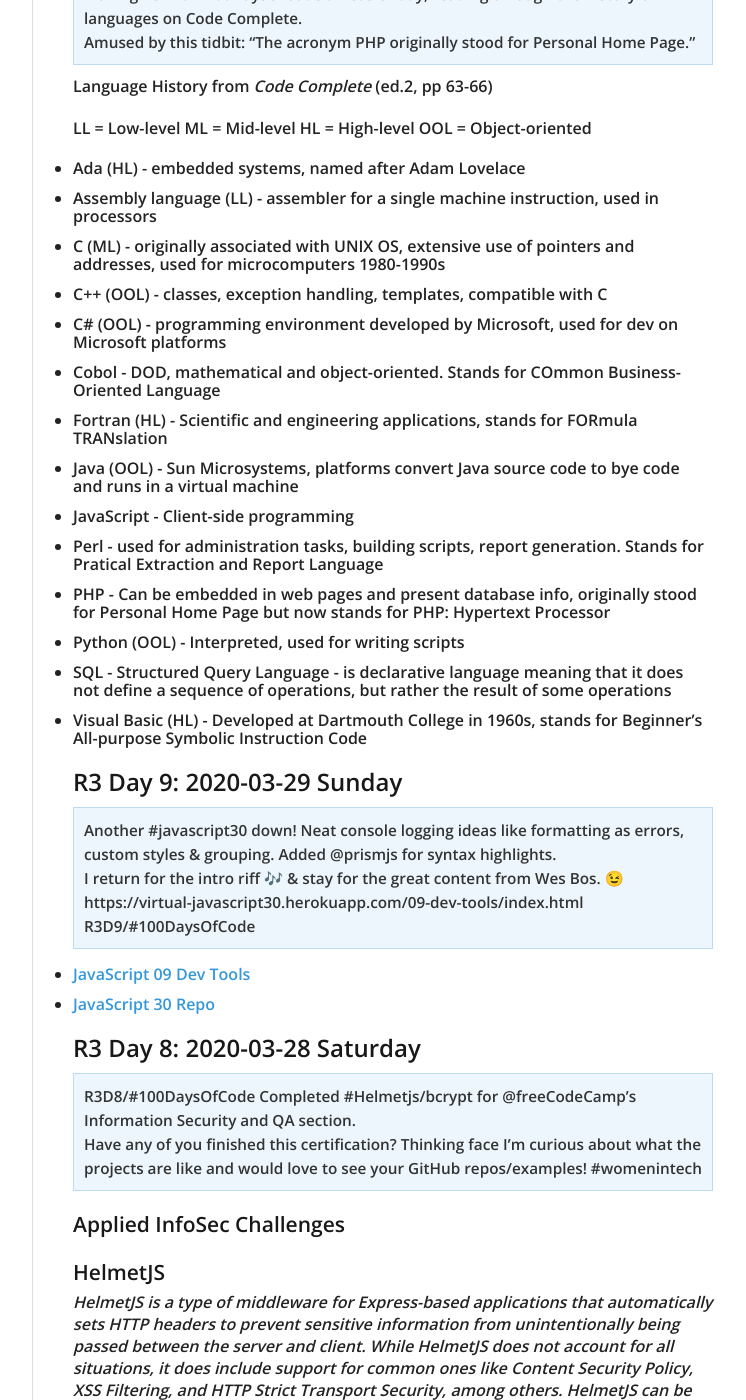
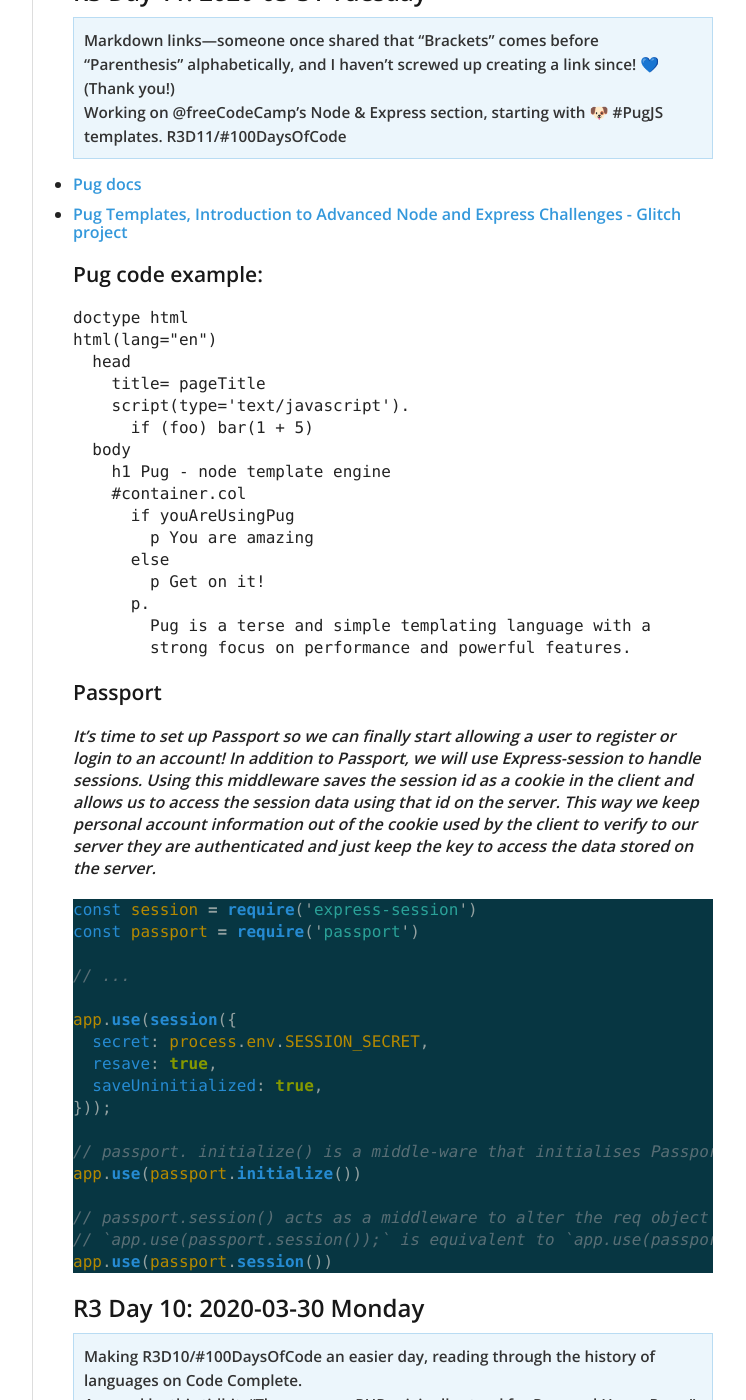
Before and after one commit to virtual/100daysofcode, a Jekyll site: the page built from index.md, in a window 1280 px wide and 1400 px high, scrolled down 864 px. Shown: the whole window, without its empty margins (378-1124 px from the left). Built offline with Jekyll 4.4.1, drawn with Linux system fonts in a browser that asks for light colours; nearby versions of some CDN libraries; our own code applies the rules of GitHub Pages for plain Markdown files; some of the changed text lies outside the part shown.

Commit message:
add day 11 node and express info

````diff
--- a/index.md
+++ b/index.md
@@ -4,6 +4,7 @@
 ## ⭐ Some ideas for round 3: ⭐
 
 - Read 10 pages of Code Complete
+  - Day 10: History of programming languages
 - Continue developing out [Libworx](https://github.com/virtual/libworx)
 - Develop out [Knight University using TailwindCSS](https://virtual.github.io/knightu/)
 - Consider apps that might help Toastmaster groups online (Timer, Feedback forms)
@@ -21,6 +22,7 @@
     - Day 06: Continue testing with ChaiJS
     - Day 07: Finish testing with ChaiJS ✓
     - Day 08: Complete HelmetJS & bcrypt ✓
+    - Day 11: Pug/Passport - Node & Express
 - [React Storybook with Emma Bostian (FEM)](https://livestream.com/accounts/4894689/events/9027490/videos/202820134)
 - [CSS In-Depth, v3, Estelle Weyl (FEM)](https://frontendmasters.com/workshops/css-in-depth-v3/)
   - Day 02: Intro and review of failures
@@ -28,6 +30,60 @@
   - Day 04: Pseudo-selectors
 
 ----------
+
+## R3 Day 11: 2020-03-31 Tuesday
+
+> Markdown links—someone once shared that "Brackets" comes before "Parenthesis" alphabetically, and I haven't screwed up creating a link since! 💙 (Thank you!)
+>
+> Working on @freeCodeCamp's Node & Express section, starting with 🐶 #PugJS templates. R3D11/#100DaysOfCode
+
+- [Pug docs](https://github.com/pugjs/pug)
+- [Pug Templates, Introduction to Advanced Node and Express Challenges - Glitch project](https://virtual-fcc-node-security.glitch.me/)
+
+### Pug code example:
+
+``` pug
+doctype html
+html(lang="en")
+  head
+    title= pageTitle
+    script(type='text/javascript').
+      if (foo) bar(1 + 5)
+  body
+    h1 Pug - node template engine
+    #container.col
+      if youAreUsingPug
+        p You are amazing
+      else
+        p Get on it!
+      p.
+        Pug is a terse and simple templating language with a
+        strong focus on performance and powerful features.
+```
+
+### Passport
+
+_It's time to set up Passport so we can finally start allowing a user to register or login to an account! In addition to Passport, we will use Express-session to handle sessions. Using this middleware saves the session id as a cookie in the client and allows us to access the session data using that id on the server. This way we keep personal account information out of the cookie used by the client to verify to our server they are authenticated and just keep the key to access the data stored on the server._
+
+```js
+const session = require('express-session')
+const passport = require('passport')
+
+// ...
+
+app.use(session({
+  secret: process.env.SESSION_SECRET,
+  resave: true,
+  saveUninitialized: true,
+}));
+
+// passport. initialize() is a middle-ware that initialises Passport. Middlewares are functions that have access to the request object (req), the response object (res), and the next middleware function in the application's request-response cycle
+app.use(passport.initialize())
+
+// passport.session() acts as a middleware to alter the req object and change the 'user' value that is currently the session id (from the client cookie) into the true deserialized user object.
+// `app.use(passport.session());` is equivalent to `app.use(passport.authenticate('session'));`
+app.use(passport.session())
+```
 
 ## R3 Day 10: 2020-03-30 Monday
 
````
